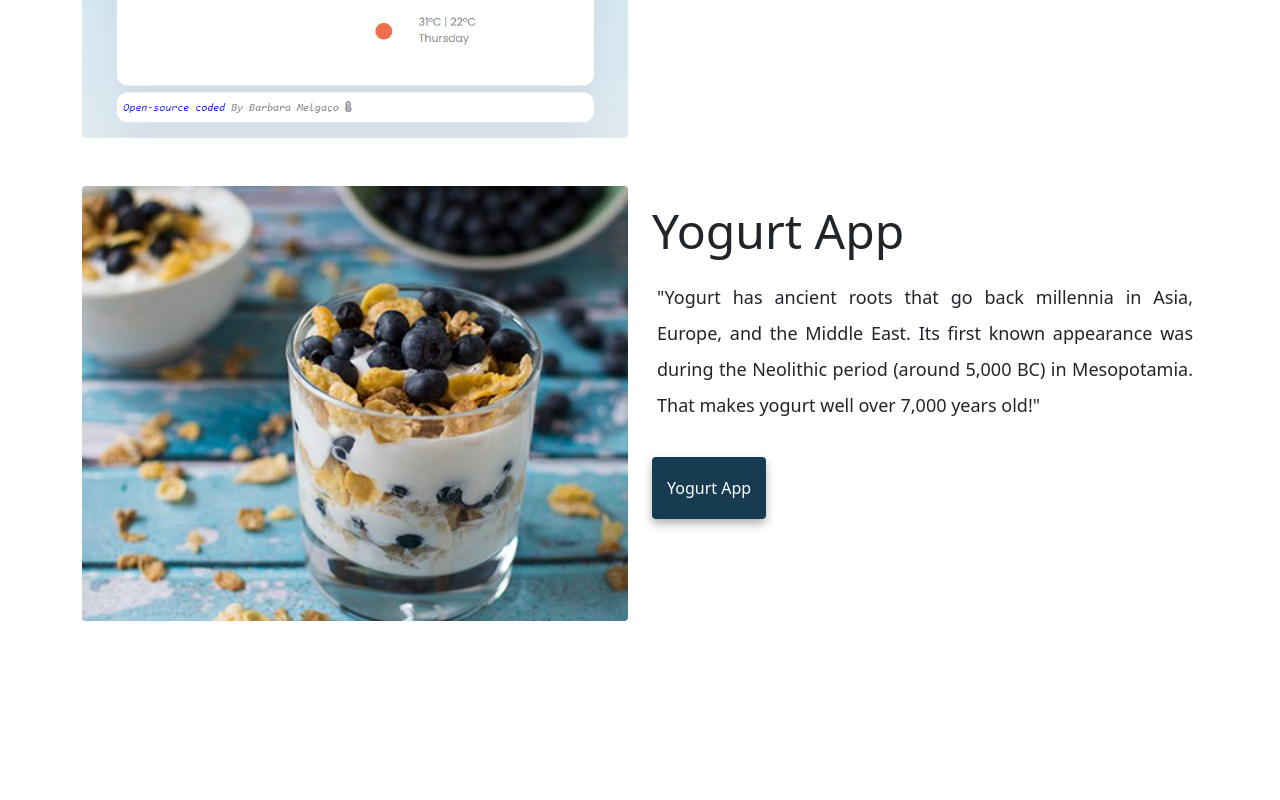
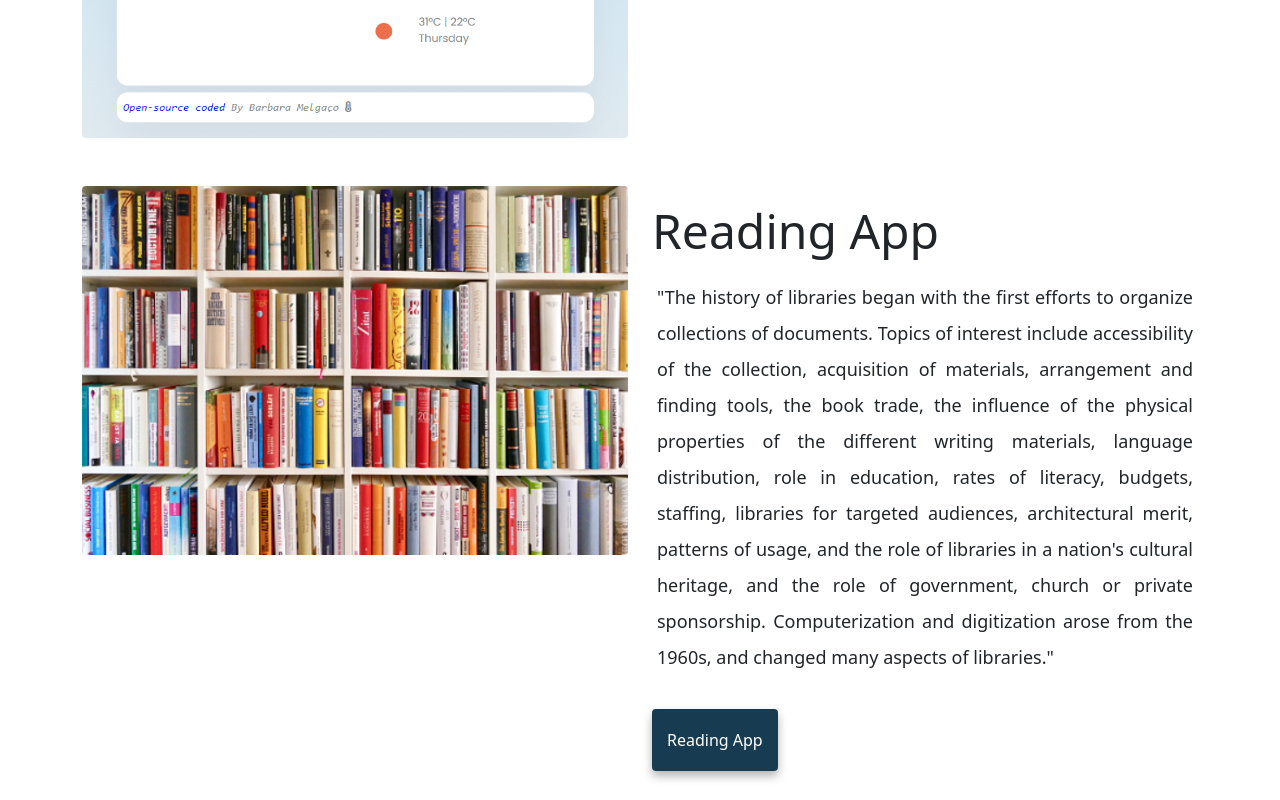
Before and after one commit to barbara-mel/portfolio, a plain HTML site: page index.html in a window 1280 px wide. Shown: the part 1345-2145 px from the top of the page. Before the commit the page ends 2014 px from the top, so only its background shows below. Drawn offline with nearby package versions, Linux system fonts and the light colour scheme.

```diff
--- a/index.html
+++ b/index.html
@@ -68,7 +68,7 @@
           <img
             src="images/yoga-power.PNG"
             alt="Yoga Class"
-            class="img-fluid rounded yoga-photo"
+            class="img-fluid rounded main-page"
             title=""
           />
         </div>
@@ -97,7 +97,7 @@
           <img
             src="images/weather.png"
             alt="Weather App"
-            class="img-fluid rounded weather-photo"
+            class="img-fluid rounded main-page"
           />
         </div>
         <div class="col-md-6">
@@ -124,18 +124,25 @@
       <div class="row mb-5">
         <div class="col-md-6">
           <img
-            src="images/yogurt.png"
-            alt="Delicious blueberry yougurt"
-            class="img-fluid rounded yogurt-photo"
+            src="images/books.PNG"
+            alt="book shelf"
+            class="img-fluid rounded main-page"
           />
         </div>
         <div class="col-md-6">
-          <h2 class="text-start mt-3">Yogurt App</h2>
+          <h2 class="text-start mt-3">Reading App</h2>
           <p class="bg-transparent lh-lg mb-5" id="yoga-text">
-            "Yogurt has ancient roots that go back millennia in Asia, Europe,
-            and the Middle East. Its first known appearance was during the
-            Neolithic period (around 5,000 BC) in Mesopotamia. That makes yogurt
-            well over 7,000 years old!"
+            "The history of libraries began with the first efforts to organize
+            collections of documents. Topics of interest include accessibility
+            of the collection, acquisition of materials, arrangement and finding
+            tools, the book trade, the influence of the physical properties of
+            the different writing materials, language distribution, role in
+            education, rates of literacy, budgets, staffing, libraries for
+            targeted audiences, architectural merit, patterns of usage, and the
+            role of libraries in a nation's cultural heritage, and the role of
+            government, church or private sponsorship. Computerization and
+            digitization arose from the 1960s, and changed many aspects of
+            libraries."
           </p>
           <div class="mt-5">
             <a
@@ -144,7 +151,7 @@
               target="_blank"
               title="Curiosities about the history of yougurt and many recipes!"
             >
-              Yogurt App</a
+              Reading App</a
             >
           </div>
         </div>
--- a/style.css
+++ b/style.css
@@ -97,10 +97,6 @@
   text-decoration: underline;
 }
 
-.yoga-image {
-  max-width: 100px;
-}
-
 .primary-link {
   background: var(--primary-color);
   box-shadow: var(--box-shadow);
@@ -128,4 +124,12 @@
   .weather-button {
     margin-bottom: 10px;
   }
+  .main-page {
+    display: none;
+  }
+  .primary-link {
+    display: block;
+    text-align: center;
+    margin: 0 20px;
+  }
 }
```
Also changed, not shown: about.html (+3 -3 lines), images/books.PNG (added), images/weather_small.PNG (added).
